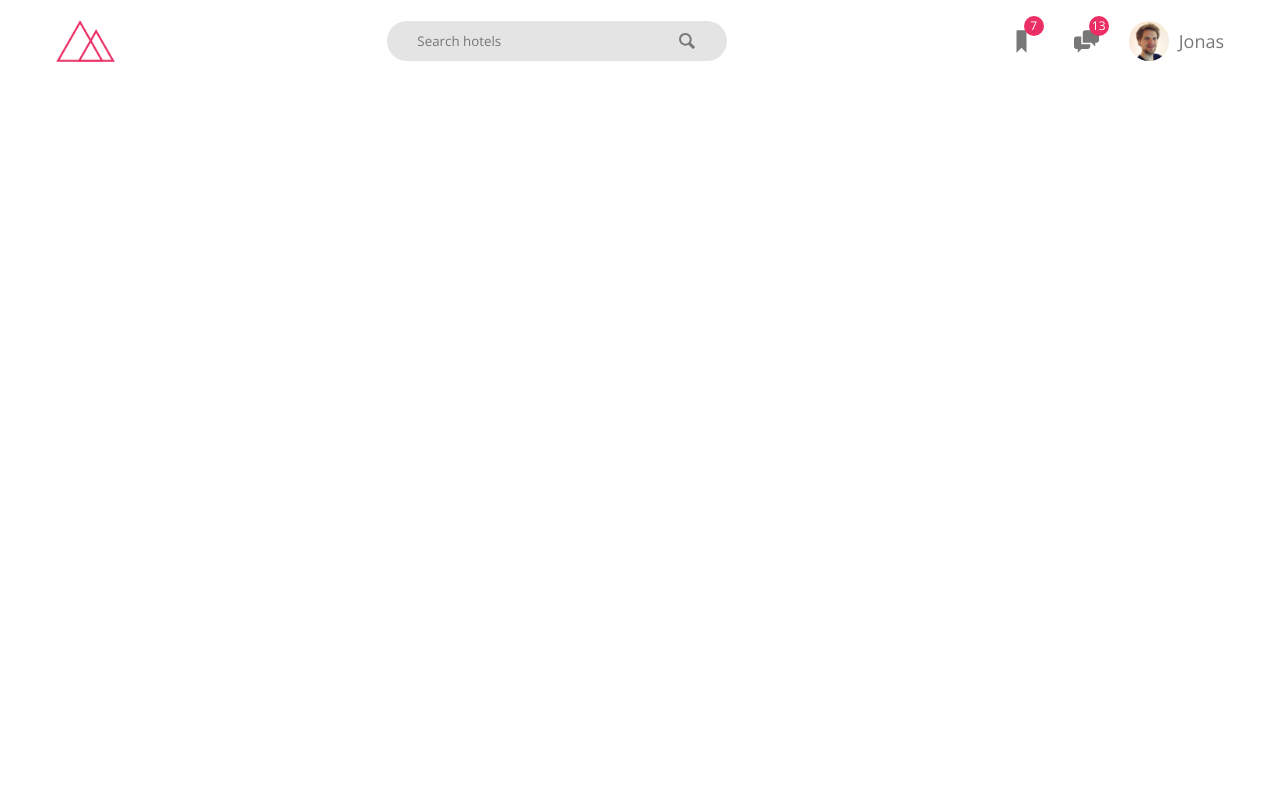
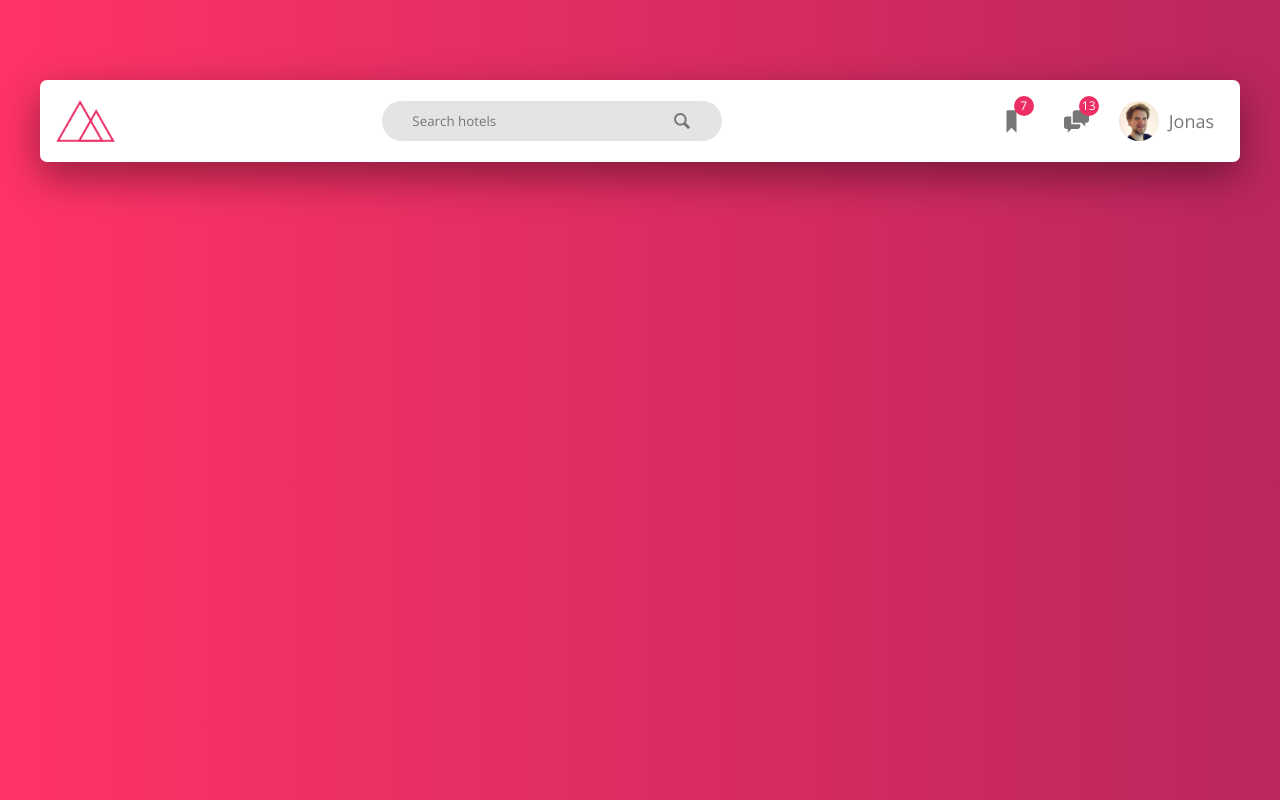
Before and after one commit to lantranad2/trillo, a website built with Parcel: page src/index.html in a window 1280 px wide. Built offline with nearby package versions, Linux system fonts and the light colour scheme.

Commit message:
Implement the layout in xl-2 screen.

```diff
--- a/src/index.html
+++ b/src/index.html
@@ -19,13 +19,16 @@
     <link rel="stylesheet" href="sass/main.scss" />
   </head>
   <body>
+    <div class="container">
       <header class="header">
-      <div class="container header__content">
+        <div class="padding-x header__content">
+          <a href="#">
             <img
               class="header__logo"
               src="images/header-logo.png"
               alt="Trillo Logo"
             />
+          </a>
           <form class="search header__search">
             <input
               class="search__input"
@@ -62,5 +65,7 @@
           </div>
         </div>
       </header>
+      <main></main>
+    </div>
   </body>
 </html>
--- a/src/sass/abstracts/_mixins.scss
+++ b/src/sass/abstracts/_mixins.scss
@@ -48,6 +48,12 @@
   }
 }
 
+@mixin xl-2 {
+  @media screen and (min-width: 1200px) {
+    @content;
+  }
+}
+
 @mixin flexCenter {
   display: flex;
   justify-content: center;
--- a/src/sass/abstracts/_variables.scss
+++ b/src/sass/abstracts/_variables.scss
@@ -8,3 +8,5 @@
 $color-light: #fff;
 
 $gutter: 1.6rem;
+
+$box-shadow: 0px 15px 40px rgba(0, 0, 0, 0.4);
--- a/src/sass/base/_reset.scss
+++ b/src/sass/base/_reset.scss
@@ -18,6 +18,11 @@ body {
   line-height: 1.5rem;
   color: $color-grey;
   box-sizing: border-box;
+  background: linear-gradient(
+    to right,
+    $color-primary-light,
+    $color-primary-dark
+  );
 }
 
 ul {
--- a/src/sass/base/_utilities.scss
+++ b/src/sass/base/_utilities.scss
@@ -1,12 +1,27 @@
 @use "../abstracts/variables" as *;
+@use "../abstracts/mixins" as *;
 
 .container {
-  // border: 1px solid #f00;
-
   width: 100%;
   max-width: 1200px;
+  margin-left: auto;
+  margin-right: auto;
+  background: $color-light;
+
+  // border: 3px solid #00f;
+
+  @include xl-2 {
+    border-radius: 7px;
+    box-shadow: $box-shadow;
+    margin-top: $gutter * 5;
+    margin-bottom: $gutter * 5;
+  }
+}
+
+.padding-x {
+  width: 100%;
   padding-left: $gutter;
   padding-right: $gutter;
-  margin-left: auto;
-  margin-right: auto;
+
+  // border: 1px solid #0f0;
 }
--- a/src/sass/layout/_header.scss
+++ b/src/sass/layout/_header.scss
@@ -41,7 +41,7 @@
   }
 
   &__user {
-    padding-right: 0;
+    // padding-right: 0;
   }
 
   &__bookmark:hover,
```
Also changed, not shown: src/sections/header.html (+11 -2 lines). Lines whose indentation alone changed are shown as unchanged.
